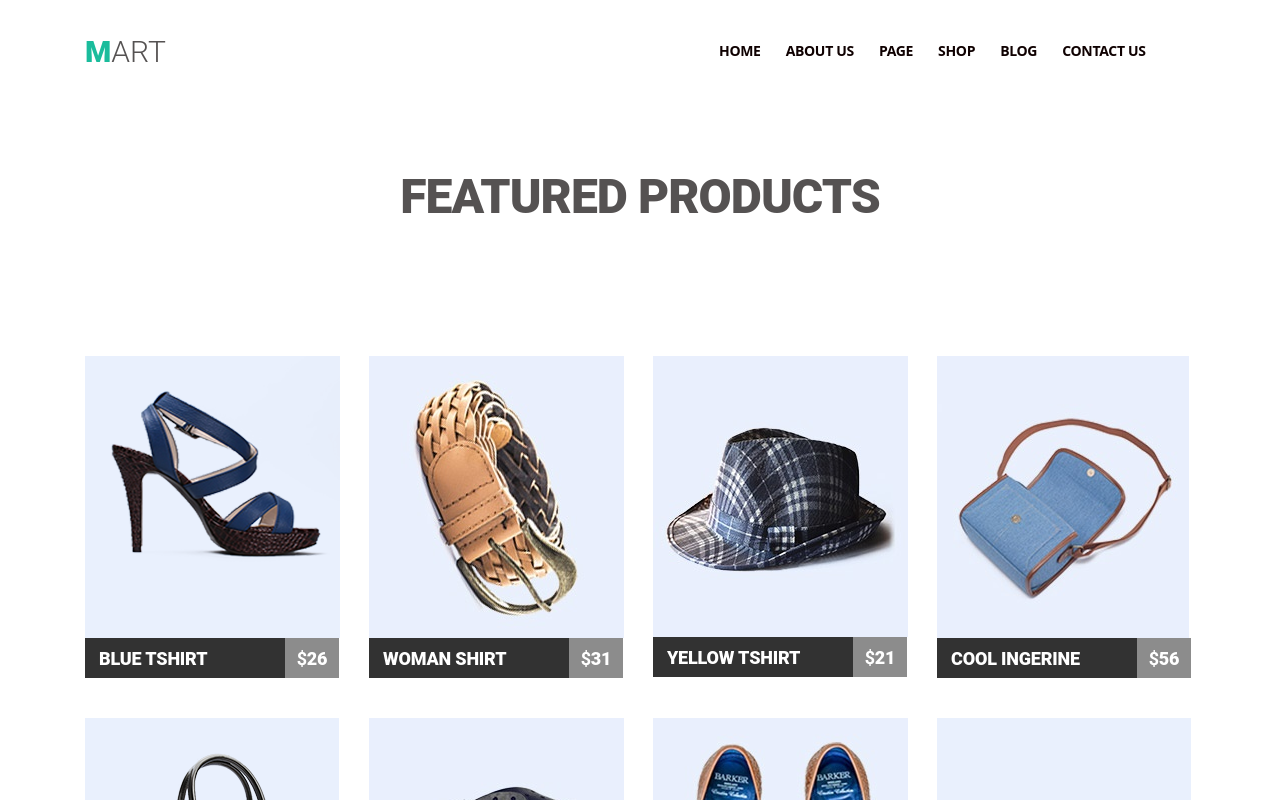
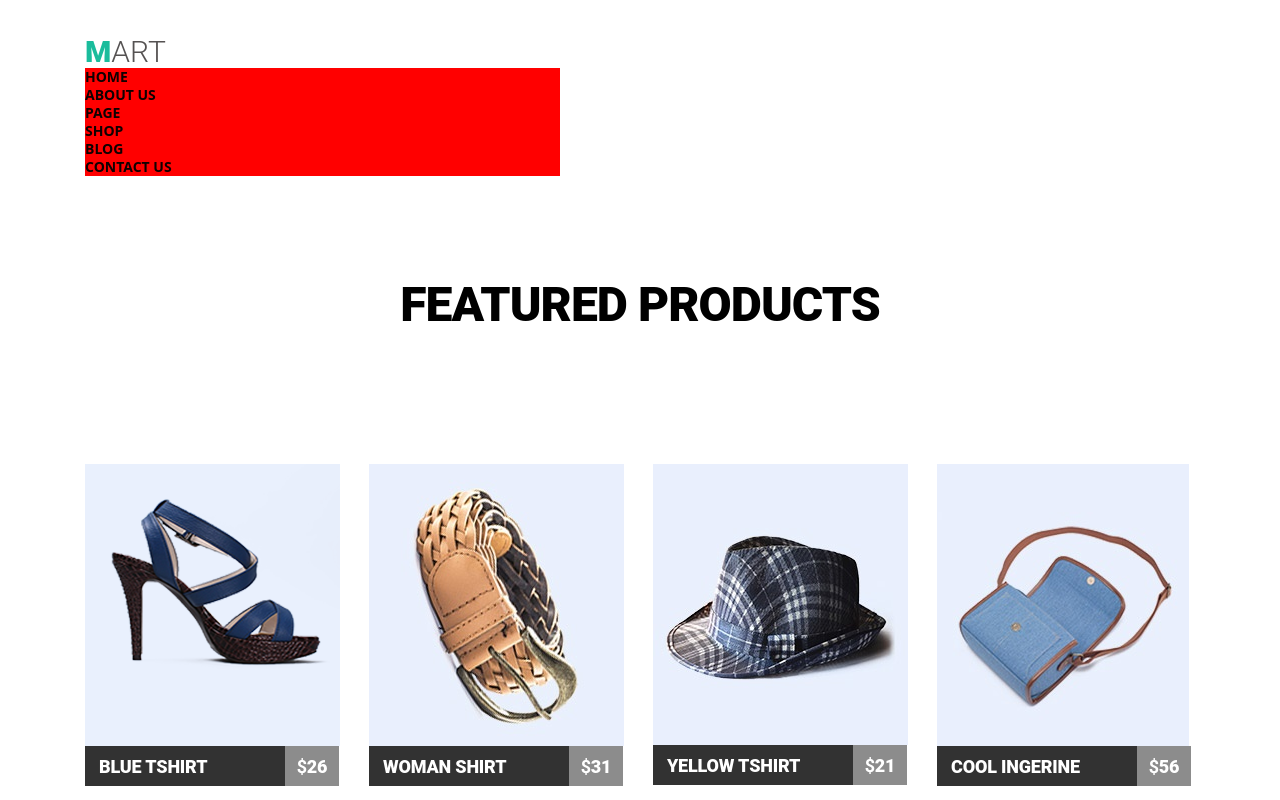
Before and after one commit to MakotoTeach/goit-fe-course, a plain HTML site: page module-04/index.html in a window 1280 px wide. Shown: the top 800 px of the page. Drawn offline with Linux system fonts and the light colour scheme.

Commit message:
HOME WORK 4

```diff
--- a/module-04/css/stye.css
+++ b/module-04/css/stye.css
@@ -14,9 +14,9 @@ html {
 *::after {
   box-sizing: inherit;
 }
-body {
+/* body {
   color: #555252;
-}
+} */
 .clearfix::after{
   display: table;
   content: "";
@@ -28,8 +28,8 @@ body {
   margin: 0 auto;
   padding-top: 36px;
   margin-bottom: 100px;
-  height: auto;
-  overflow: hidden;
+  /* height: auto;
+  overflow: hidden; */
 }
 .site-logo {
   font-size: 30px;
@@ -38,7 +38,7 @@ body {
   font-weight: 300;
   text-transform: uppercase;
   color: #555252;
-  float: left;
+  /* float: left; */
 }
 .site-logo::first-letter{
   font-family: "Roboto", sans-serif;
@@ -46,25 +46,26 @@ body {
   color: #1abc9c;
 }
 .site-navigation {
-  width: 476px;
+  width: 475px;
   list-style: none;
   margin: 0;
   padding: 0;
-  margin-top: 6px;
-  padding: 0;
+  background-color: red;
+  /* margin-top: 6px; */
+  /* padding: 0;
   float: right;
   letter-spacing: -0.02em;
-  text-align: right;
+  text-align: right; */
 
 }
-.site-navigation li {
+/* .site-navigation li {
   margin-right: 25px;
 
   float: left;
 }
 .site-navigation li:last-child {
   margin-right: 0px;
-}
+} */
 .site-navigation a {
   font-size: 14px;
   line-height: 17px;
```
